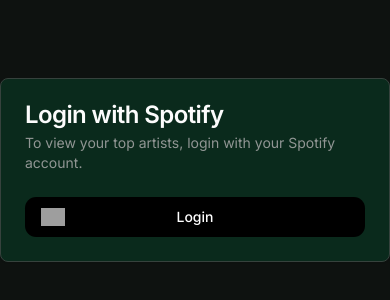
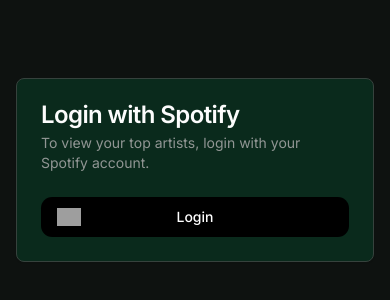
Before and after one commit to ljt019/wrapped-preview, a Next.js app: page / in a window 390 px wide. Shown: the part 252-552 px from the top of the page. Built offline with nearby package versions, Linux system fonts and the light colour scheme; grey boxes are pictures that could not be loaded.

Commit message:
style: fix login button

```diff
--- a/src/components/LoginWithSpotify.tsx
+++ b/src/components/LoginWithSpotify.tsx
@@ -11,7 +11,7 @@
 
 function LoginWithSpotify() {
   return (
-    <div className="flex justify-center items-center min-h-screen">
+    <div className="flex justify-center items-center min-h-screen px-4 lg:px-0">
       <Card className="rounded-[0.5rem]">
         <CardHeader>
           <CardTitle>Login with Spotify</CardTitle>
```
